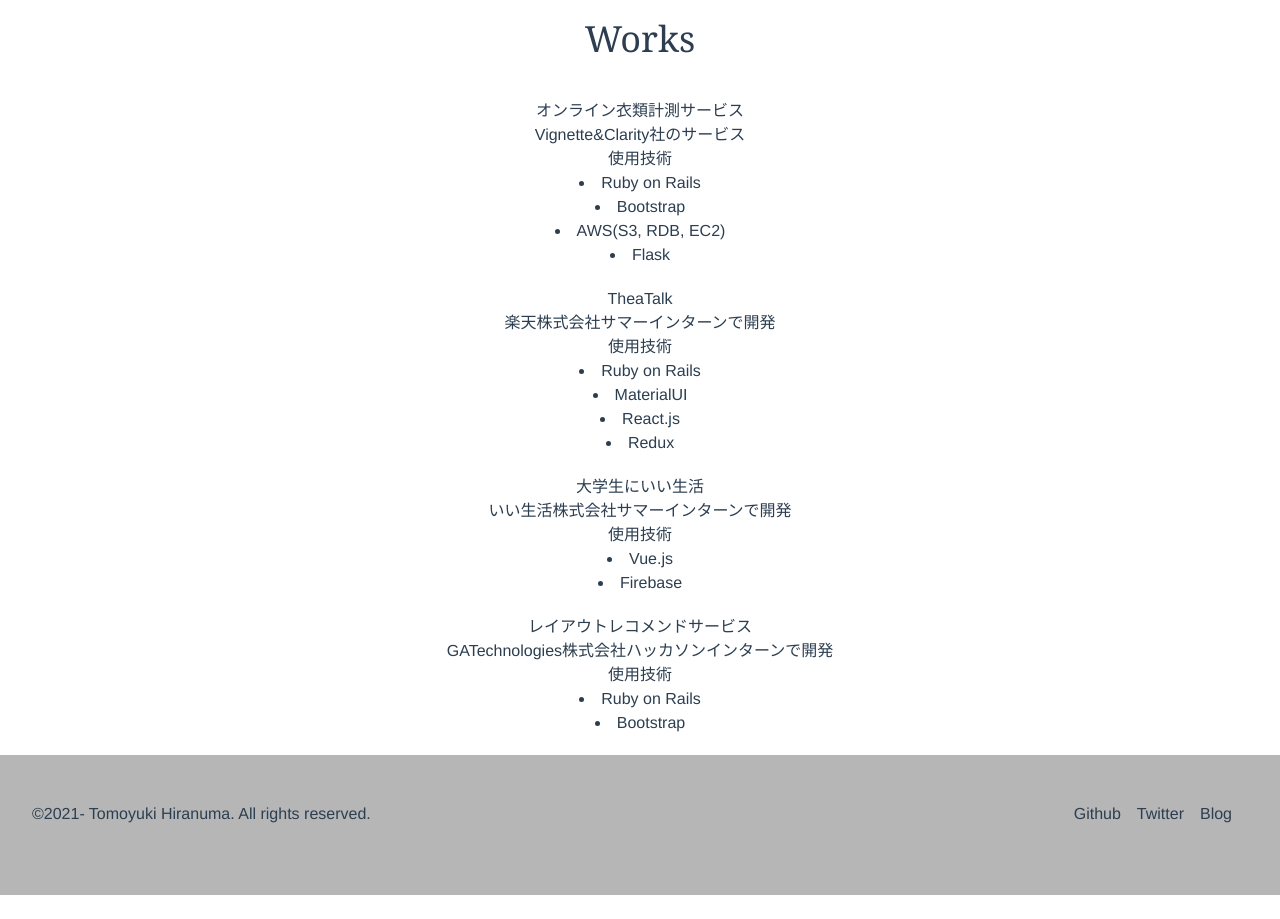
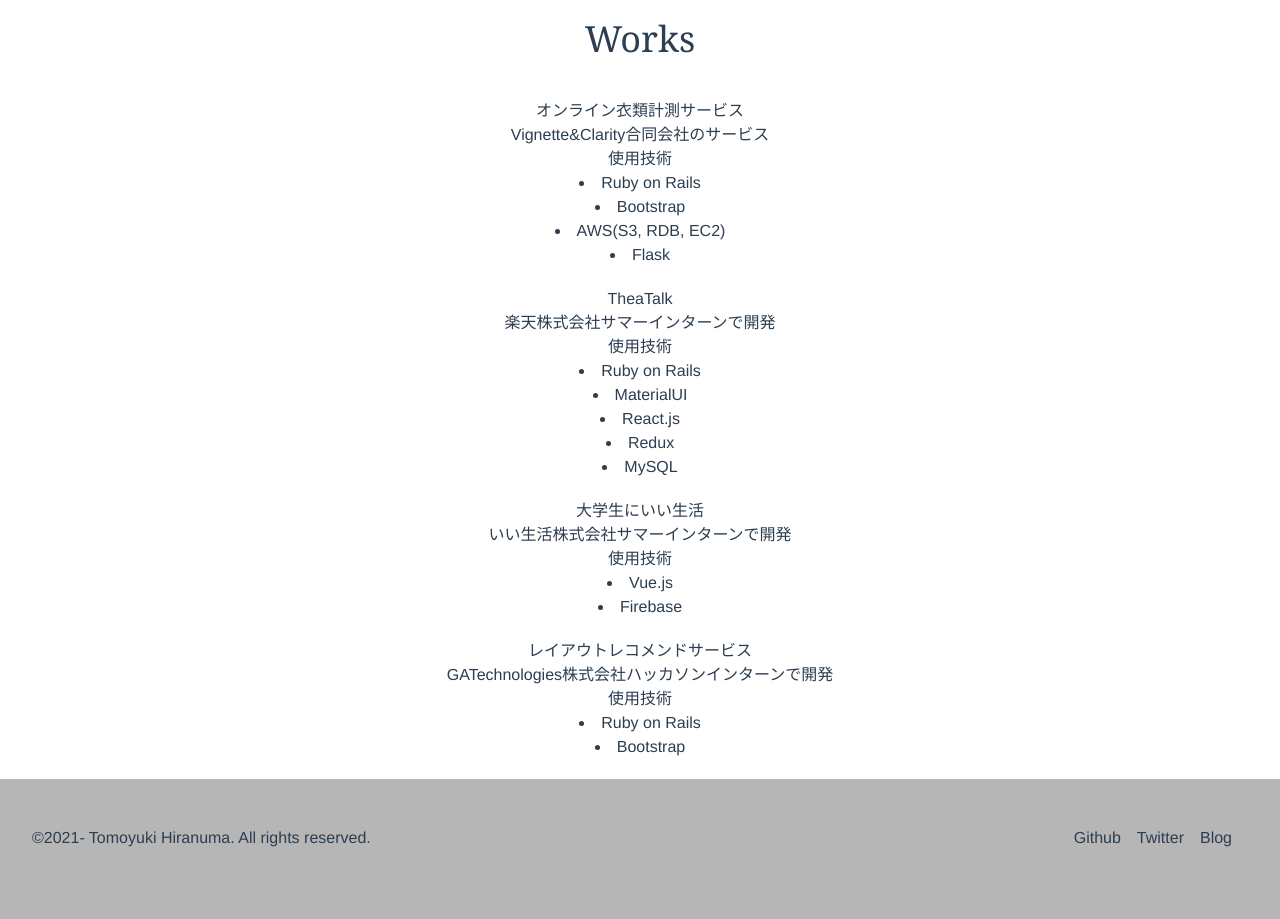
Before and after one commit to tomoyuki-hiranuma/portfolio, a Vue app: page / in a window 1280 px wide. Shown: the part 2060-2979 px from the top of the page. Before the commit the page ends 2955 px from the top, so only its background shows below. Built offline with nearby package versions, Linux system fonts and the light colour scheme.

Commit message:
update: company name

```diff
--- a/src/components/Works.vue
+++ b/src/components/Works.vue
@@ -4,7 +4,7 @@
     <div>
       <div class="my-5">
         <p>オンライン衣類計測サービス</p>
-        <div>Vignette&Clarity社のサービス</div>
+        <div>Vignette&Clarity合同会社のサービス</div>
         <div>
           <div>使用技術</div>
           <li>Ruby on Rails</li>
@@ -22,6 +22,7 @@
           <li>MaterialUI</li>
           <li>React.js</li>
           <li>Redux</li>
+          <li>MySQL</li>
         </div>
       </div>
       <div class="my-5">
```
